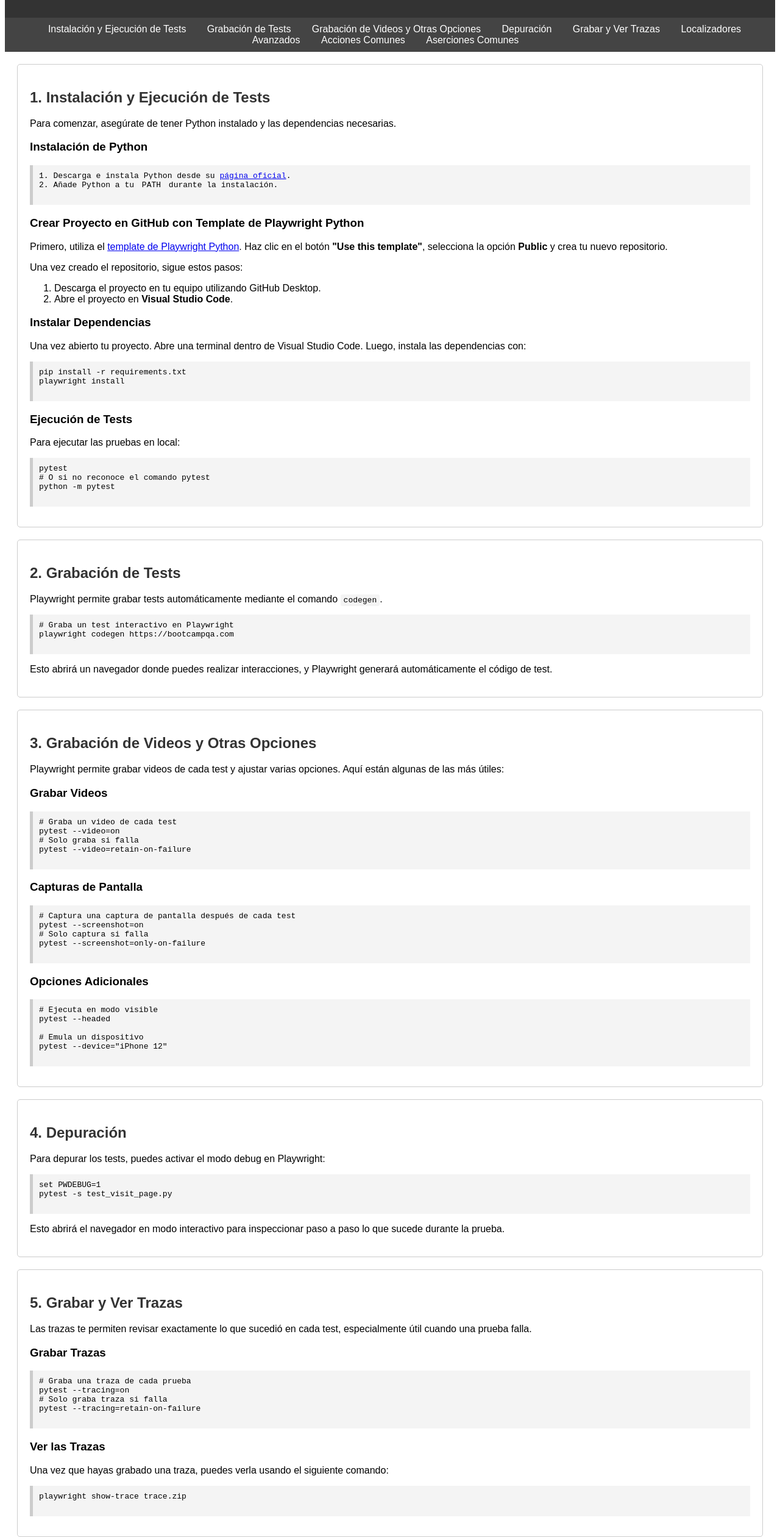
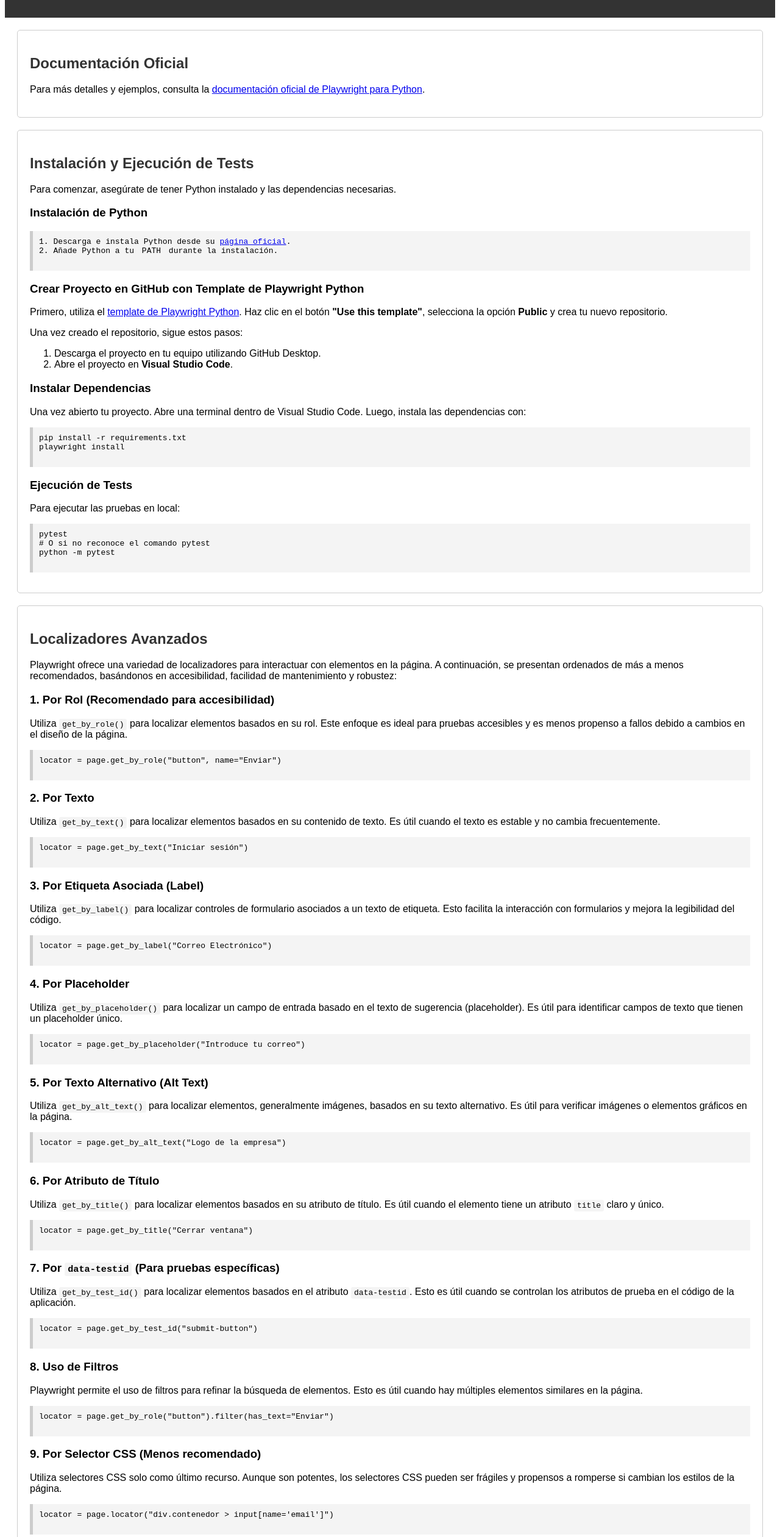
Before and after one commit to Bootcamp-QA/playwright-bqa, a plain HTML site: page index.html in a window 1280 px wide. Shown: the part 79-2600 px from the top of the page at 61% size. Drawn offline with Linux system fonts and the light colour scheme.

Commit message:
Update index.html

```diff
--- a/index.html
+++ b/index.html
@@ -64,19 +64,14 @@
         <h1>Playwright Python Tutorial</h1>
     </header>
 
-    <nav>
-        <a href="#install-run-tests">Instalación y Ejecución de Tests</a>
-        <a href="#record-tests">Grabación de Tests</a>
-        <a href="#record-videos-options">Grabación de Videos y Otras Opciones</a>
-        <a href="#debug-tests">Depuración</a>
-        <a href="#trace-record-view">Grabar y Ver Trazas</a>
-        <a href="#advanced-locators">Localizadores Avanzados</a>
-        <a href="#common-actions">Acciones Comunes</a>
-        <a href="#common-assertions">Aserciones Comunes</a>
-    </nav>
+     <section id="documentation">
+        <h2>Documentación Oficial</h2>
+        <p>Para más detalles y ejemplos, consulta la <a href="https://playwright.dev/python/docs/intro">documentación oficial de Playwright para Python</a>.</p>
+    </section>
+
 
     <section id="install-run-tests">
-        <h2>1. Instalación y Ejecución de Tests</h2>
+        <h2>Instalación y Ejecución de Tests</h2>
         <p>Para comenzar, asegúrate de tener Python instalado y las dependencias necesarias.</p>
         <h3>Instalación de Python</h3>
         <pre>
@@ -111,104 +106,66 @@ python -m pytest
     </pre>
     </section>
 
-    <section id="record-tests">
-        <h2>2. Grabación de Tests</h2>
-        <p>Playwright permite grabar tests automáticamente mediante el comando <code>codegen</code>.</p>
+
+<section id="advanced-locators">
+    <h2>Localizadores Avanzados</h2>
+    <p>Playwright ofrece una variedad de localizadores para interactuar con elementos en la página. A continuación, se presentan ordenados de más a menos recomendados, basándonos en accesibilidad, facilidad de mantenimiento y robustez:</p>
+
+    <h3>1. Por Rol (Recomendado para accesibilidad)</h3>
+    <p>Utiliza <code>get_by_role()</code> para localizar elementos basados en su rol. Este enfoque es ideal para pruebas accesibles y es menos propenso a fallos debido a cambios en el diseño de la página.</p>
     <pre>
-# Graba un test interactivo en Playwright
-playwright codegen https://bootcampqa.com
-    </pre>
-        <p>Esto abrirá un navegador donde puedes realizar interacciones, y Playwright generará automáticamente el código
-            de test.</p>
-    </section>
-
-    <section id="record-videos-options">
-        <h2>3. Grabación de Videos y Otras Opciones</h2>
-        <p>Playwright permite grabar videos de cada test y ajustar varias opciones. Aquí están algunas de las más
-            útiles:</p>
-
-        <h3>Grabar Videos</h3>
-        <pre>
-# Graba un video de cada test
-pytest --video=on
-# Solo graba si falla
-pytest --video=retain-on-failure
+locator = page.get_by_role("button", name="Enviar")
     </pre>
 
-        <h3>Capturas de Pantalla</h3>
+    <h3>2. Por Texto</h3>
+    <p>Utiliza <code>get_by_text()</code> para localizar elementos basados en su contenido de texto. Es útil cuando el texto es estable y no cambia frecuentemente.</p>
     <pre>
-# Captura una captura de pantalla después de cada test
-pytest --screenshot=on
-# Solo captura si falla
-pytest --screenshot=only-on-failure
+locator = page.get_by_text("Iniciar sesión")
     </pre>
 
-        <h3>Opciones Adicionales</h3>
+    <h3>3. Por Etiqueta Asociada (Label)</h3>
+    <p>Utiliza <code>get_by_label()</code> para localizar controles de formulario asociados a un texto de etiqueta. Esto facilita la interacción con formularios y mejora la legibilidad del código.</p>
     <pre>
-# Ejecuta en modo visible
-pytest --headed
-
-# Emula un dispositivo
-pytest --device="iPhone 12"
-    </pre>
-    </section>
-
-    <section id="debug-tests">
-        <h2>4. Depuración</h2>
-        <p>Para depurar los tests, puedes activar el modo debug en Playwright:</p>
-        <pre>
-set PWDEBUG=1
-pytest -s test_visit_page.py
-    </pre>
-        <p>Esto abrirá el navegador en modo interactivo para inspeccionar paso a paso lo que sucede durante la prueba.
-        </p>
-    </section>
-
-    <section id="trace-record-view">
-        <h2>5. Grabar y Ver Trazas</h2>
-        <p>Las trazas te permiten revisar exactamente lo que sucedió en cada test, especialmente útil cuando una prueba
-            falla.</p>
-
-        <h3>Grabar Trazas</h3>
-        <pre>
-# Graba una traza de cada prueba
-pytest --tracing=on
-# Solo graba traza si falla
-pytest --tracing=retain-on-failure
+locator = page.get_by_label("Correo Electrónico")
     </pre>
 
-        <h3>Ver las Trazas</h3>
-        <p>Una vez que hayas grabado una traza, puedes verla usando el siguiente comando:</p>
+    <h3>4. Por Placeholder</h3>
+    <p>Utiliza <code>get_by_placeholder()</code> para localizar un campo de entrada basado en el texto de sugerencia (placeholder). Es útil para identificar campos de texto que tienen un placeholder único.</p>
     <pre>
-playwright show-trace trace.zip
+locator = page.get_by_placeholder("Introduce tu correo")
     </pre>
-    </section>
 
-    <section id="advanced-locators">
-        <h2>6. Localizadores Avanzados</h2>
-        <p>Los localizadores permiten interactuar con elementos en la página. Aquí te dejo una lista ordenada por
-            recomendación de uso:</p>
+    <h3>5. Por Texto Alternativo (Alt Text)</h3>
+    <p>Utiliza <code>get_by_alt_text()</code> para localizar elementos, generalmente imágenes, basados en su texto alternativo. Es útil para verificar imágenes o elementos gráficos en la página.</p>
+    <pre>
+locator = page.get_by_alt_text("Logo de la empresa")
+    </pre>
 
-        <h3>1. Por <code>data-testid</code> (Recomendado)</h3>
+    <h3>6. Por Atributo de Título</h3>
+    <p>Utiliza <code>get_by_title()</code> para localizar elementos basados en su atributo de título. Es útil cuando el elemento tiene un atributo <code>title</code> claro y único.</p>
+    <pre>
+locator = page.get_by_title("Cerrar ventana")
+    </pre>
+
+    <h3>7. Por <code>data-testid</code> (Para pruebas específicas)</h3>
+    <p>Utiliza <code>get_by_test_id()</code> para localizar elementos basados en el atributo <code>data-testid</code>. Esto es útil cuando se controlan los atributos de prueba en el código de la aplicación.</p>
     <pre>
 locator = page.get_by_test_id("submit-button")
     </pre>
 
-        <h3>2. Por Texto</h3>
+    <h3>8. Uso de Filtros</h3>
+    <p>Playwright permite el uso de filtros para refinar la búsqueda de elementos. Esto es útil cuando hay múltiples elementos similares en la página.</p>
     <pre>
-locator = page.get_by_text("Iniciar sesión")
+locator = page.get_by_role("button").filter(has_text="Enviar")
     </pre>
 
-        <h3>3. Por Rol</h3>
-        <pre>
-locator = page.get_by_role("button", name="Enviar")
-    </pre>
-
-        <h3>4. Por Selector CSS</h3>
+    <h3>9. Por Selector CSS (Menos recomendado)</h3>
+    <p>Utiliza selectores CSS solo como último recurso. Aunque son potentes, los selectores CSS pueden ser frágiles y propensos a romperse si cambian los estilos de la página.</p>
     <pre>
 locator = page.locator("div.contenedor > input[name='email']")
     </pre>
 </section>
+
 
     <section id="common-actions">
         <h2>7. Acciones Comunes</h2>
@@ -276,10 +233,80 @@ expect(locator).to_have_count(5)
     </pre>
     </section>
 
-    <section id="documentation">
-        <h2>9. Documentación Oficial</h2>
-        <p>Para más detalles y ejemplos, consulta la <a href="https://playwright.dev/python/docs/intro">documentación oficial de Playwright para Python</a>.</p>
+
+    <section id="record-tests">
+        <h2>Grabación de Tests</h2>
+        <p>Playwright permite grabar tests automáticamente mediante el comando <code>codegen</code>.</p>
+        <pre>
+# Graba un test interactivo en Playwright
+playwright codegen https://bootcampqa.com
+    </pre>
+        <p>Esto abrirá un navegador donde puedes realizar interacciones, y Playwright generará automáticamente el código
+            de test.</p>
     </section>
+
+    <section id="record-videos-options">
+        <h2>Grabación de Videos y Otras Opciones</h2>
+        <p>Playwright permite grabar videos de cada test y ajustar varias opciones. Aquí están algunas de las más
+            útiles:</p>
+
+        <h3>Grabar Videos</h3>
+        <pre>
+# Graba un video de cada test
+pytest --video=on
+# Solo graba si falla
+pytest --video=retain-on-failure
+    </pre>
+
+        <h3>Capturas de Pantalla</h3>
+        <pre>
+# Captura una captura de pantalla después de cada test
+pytest --screenshot=on
+# Solo captura si falla
+pytest --screenshot=only-on-failure
+    </pre>
+
+        <h3>Opciones Adicionales</h3>
+        <pre>
+# Ejecuta en modo visible
+pytest --headed
+
+# Emula un dispositivo
+pytest --device="iPhone 12"
+    </pre>
+    </section>
+
+    <section id="debug-tests">
+        <h2>4. Depuración</h2>
+        <p>Para depurar los tests, puedes activar el modo debug en Playwright:</p>
+        <pre>
+set PWDEBUG=1
+pytest -s test_visit_page.py
+    </pre>
+        <p>Esto abrirá el navegador en modo interactivo para inspeccionar paso a paso lo que sucede durante la prueba.
+        </p>
+    </section>
+
+    <section id="trace-record-view">
+        <h2>Grabar y Ver Trazas</h2>
+        <p>Las trazas te permiten revisar exactamente lo que sucedió en cada test, especialmente útil cuando una prueba
+            falla.</p>
+
+        <h3>Grabar Trazas</h3>
+        <pre>
+# Graba una traza de cada prueba
+pytest --tracing=on
+# Solo graba traza si falla
+pytest --tracing=retain-on-failure
+    </pre>
+
+        <h3>Ver las Trazas</h3>
+        <p>Una vez que hayas grabado una traza, puedes verla usando el siguiente comando:</p>
+        <pre>
+playwright show-trace trace.zip
+    </pre>
+    </section>
+
 
 </body>
 
```
Lines whose indentation alone changed are shown as unchanged.
